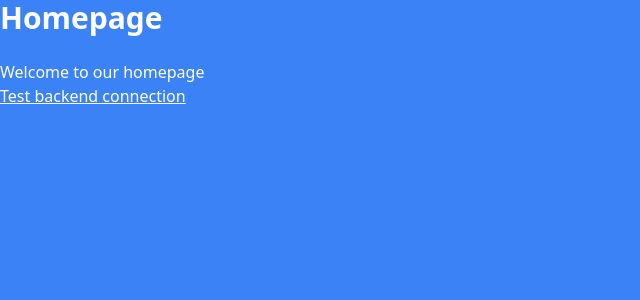
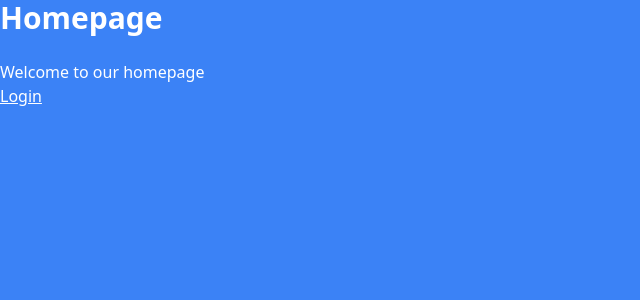
Before and after one commit to InOnO-Tech-Group/s-frontend, a React (Vite) app: page / in a window 1280 px wide. Shown: the top 300 px of the page, without its empty margins (0-640 px from the left). Built offline with nearby package versions, Linux system fonts and the light colour scheme; no server answers.

Commit message:
--ammend

```diff
--- a/src/pages/Homepage.jsx
+++ b/src/pages/Homepage.jsx
@@ -9,7 +9,7 @@ const Homepage = () => {
         <h1 className="text-3xl font-bold">Homepage</h1>
         <br />
         <p>Welcome to our homepage</p>
-        <Link to="/test" className='underline'>Test backend connection</Link>
+        <Link to="/login" className='underline'>Login</Link>
       </div>
     </>
   );
```
